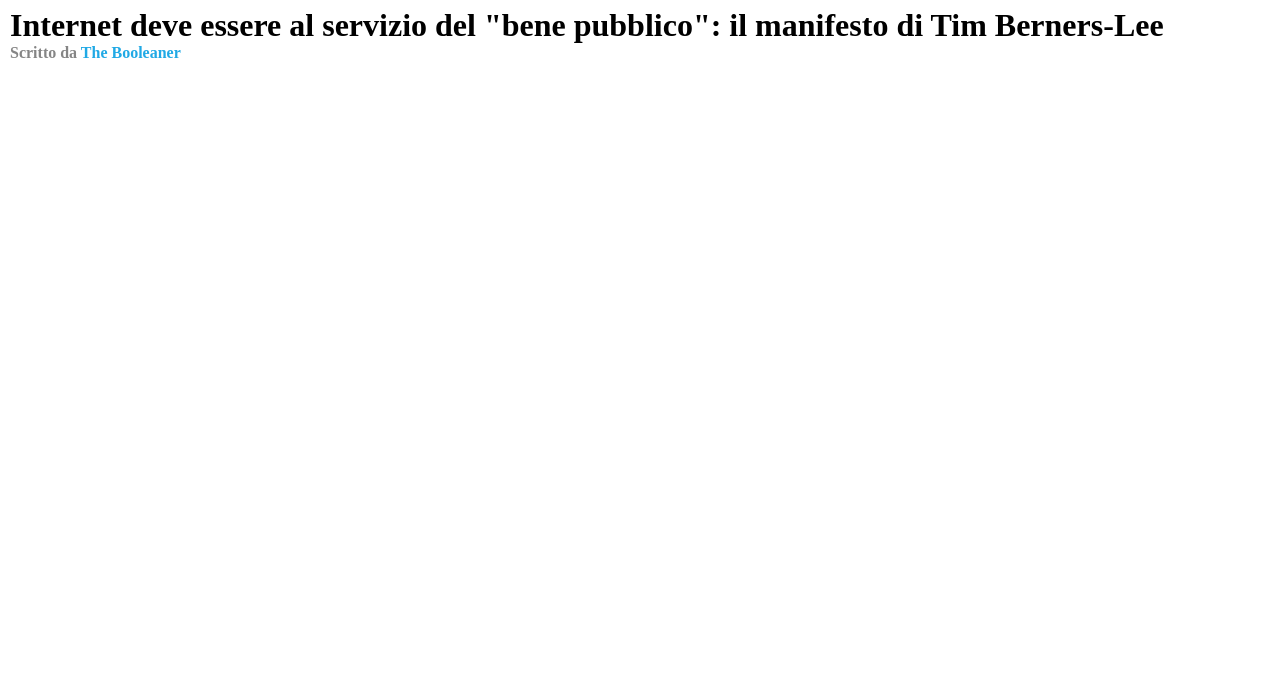
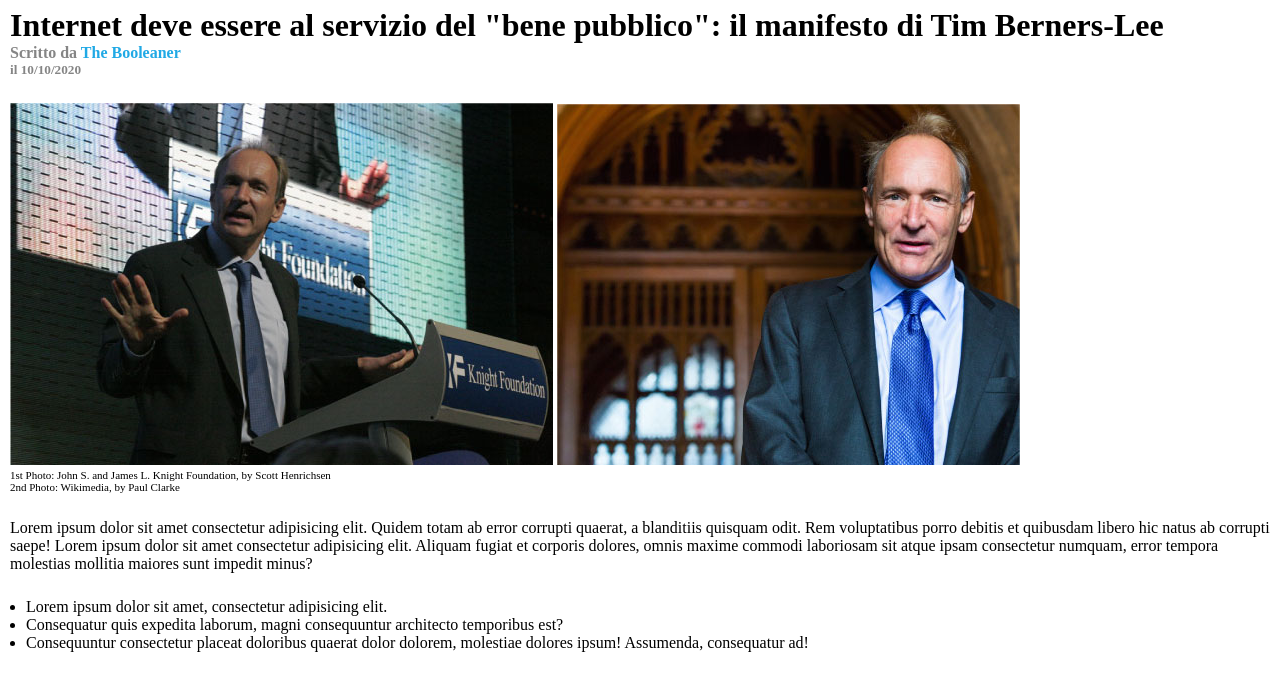
Before and after one commit to andrea-mangiapia/html-css-booleaner, a plain HTML site: page index.html in a window 1280 px wide. Shown: the part 93-784 px from the top of the page. Drawn offline with Linux system fonts and the light colour scheme.

Commit message:
add list

```diff
--- a/css/style.css
+++ b/css/style.css
@@ -22,10 +22,31 @@
     padding: 10px;
 }
 
-.author{
+.title-article {
+    margin-bottom: 2vw;
+}
+
+.author {
     color: #858585;
 }
 
 .name-author {
     color: #20a9e5;
 }
+
+.article-img {
+    margin-bottom: 2vw;
+}
+
+.photo-source {
+    font-size: 11px;
+}
+
+.article-content {
+    margin-bottom: 2vw;
+}
+
+.article-list {
+    margin-left: 16px;
+    margin-bottom: 2vw;
+}
--- a/index.html
+++ b/index.html
@@ -23,16 +23,46 @@
         <div class="container-base">
 
             <!--Titolo dell'articolo-->
-            <div>
+            <div class="title-article">
                 <h1>Internet deve essere al servizio del "bene pubblico": il manifesto di Tim Berners-Lee</h1>
-                <h4 class="author">Scritto da <span class="name-author">The Booleaner</span></h4>
 
+                <div class="author">
+                    <h4>Scritto da <span class="name-author">The Booleaner</span></h4>
+                    <h5>il 10/10/2020</h5>
+                </div>
 
             </div>
 
+            <!--Immagini dell'articolo-->
+            <div class="article-img">
+                <img src="img/tim-1.jpg" alt="">
+                <img src="img/tim-2.jpg" alt="">
+
+                <div class="photo-source">
+                    <p>1st Photo: John S. and James L. Knight Foundation, by Scott Henrichsen</p>
+                    <p>2nd Photo: Wikimedia, by Paul Clarke</p>
+                </div>
+
+            </div>
+
+            <!--Contenuto articolo-->
+            <div class="article-content">
+                <p>Lorem ipsum dolor sit amet consectetur adipisicing elit. Quidem totam ab error corrupti quaerat, a blanditiis quisquam odit. Rem voluptatibus porro debitis et quibusdam libero hic natus ab corrupti saepe! Lorem ipsum dolor sit amet consectetur adipisicing elit. Aliquam fugiat et corporis dolores, omnis maxime commodi laboriosam sit atque ipsam consectetur numquam, error tempora molestias mollitia maiores sunt impedit minus?</p>
+
+            </div>
+
+            <div class="article-list">
+                <ul>
+                    <li>Lorem ipsum dolor sit amet, consectetur adipisicing elit.</li>
+                    <li>Consequatur quis expedita laborum, magni consequuntur architecto temporibus est?</li>
+                    <li>Consequuntur consectetur placeat doloribus quaerat dolor dolorem, molestiae dolores ipsum! Assumenda, consequatur ad!</li>
+                </ul>
+            </div>
+
+
+
         </div>
 
-        <!--Immagini dell'articolo-->
 
 
 
```
